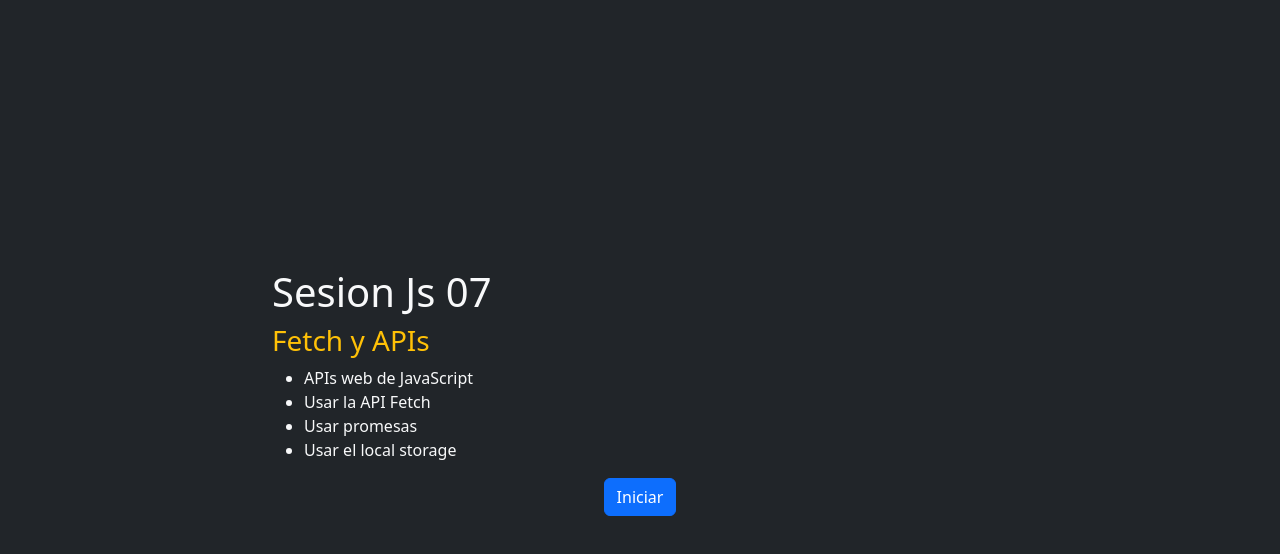
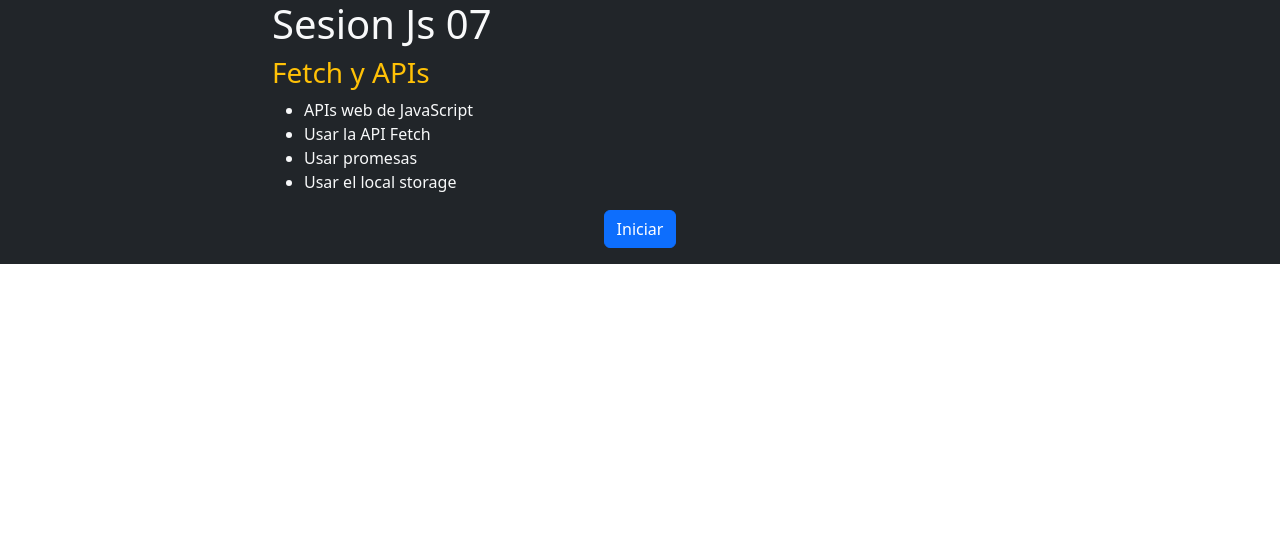
Before and after one commit to sergiotrrs/ch30-web06-bootstrap, a plain HTML site: page assets/pages/sesion-js/js07-asincronia.html in a window 1280 px wide. Drawn offline with nearby package versions, Linux system fonts and the light colour scheme; no server answers.

Commit message:
delete: 100vh

```diff
--- a/assets/pages/sesion-js/js07-asincronia.html
+++ b/assets/pages/sesion-js/js07-asincronia.html
@@ -9,7 +9,7 @@
   <body>
     <main class="bg-dark text-light">
         <div class="container" >
-            <div class="row justify-content-center align-items-center" style="height: 100vh;">
+            <div class="row justify-content-center align-items-center" >
                 <div class="col-8">
                     <h1>Sesion Js 07</h1>
                     <h3 class="text-warning">Fetch y APIs</h3>
```
